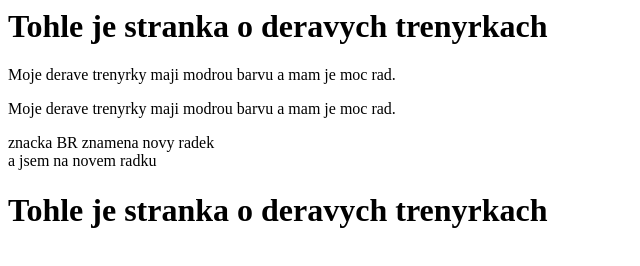
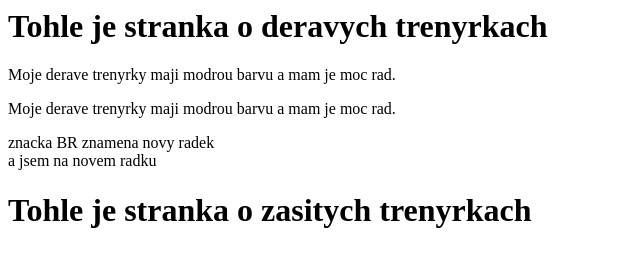
Before and after one commit to jonasbilek/web, a plain HTML site: page index.html in a window 1280 px wide. Shown: the whole page, without its empty margins (0-640 px from the left). Drawn offline with Linux system fonts and the light colour scheme.

Commit message:
novy commit

```diff
--- a/index.html
+++ b/index.html
@@ -15,7 +15,7 @@
             a jsem na novem radku
         </p>
 
-        <h1>Tohle je stranka o deravych trenyrkach</h1>
+        <h1>Tohle je stranka o zasitych trenyrkach</h1>
 
     </body>
 </html>
```
Also changed, not shown: 2 other files.
